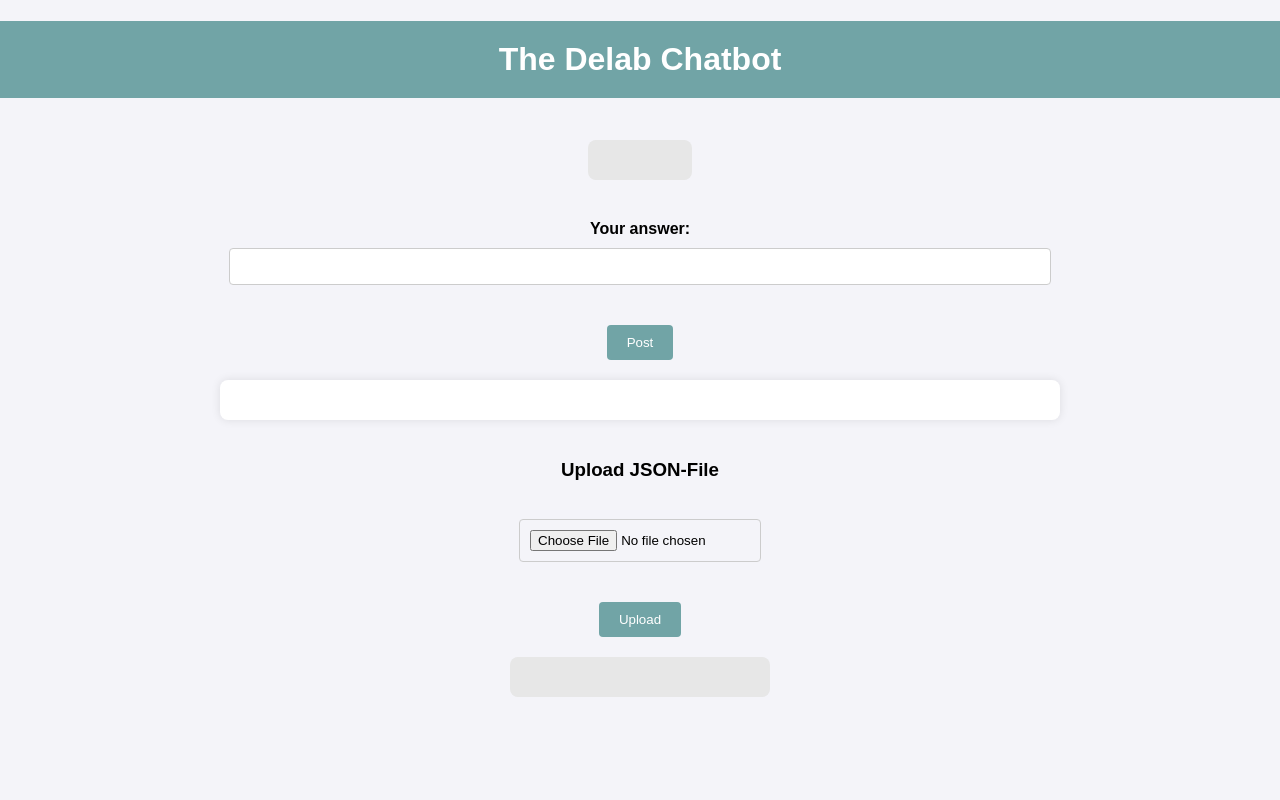
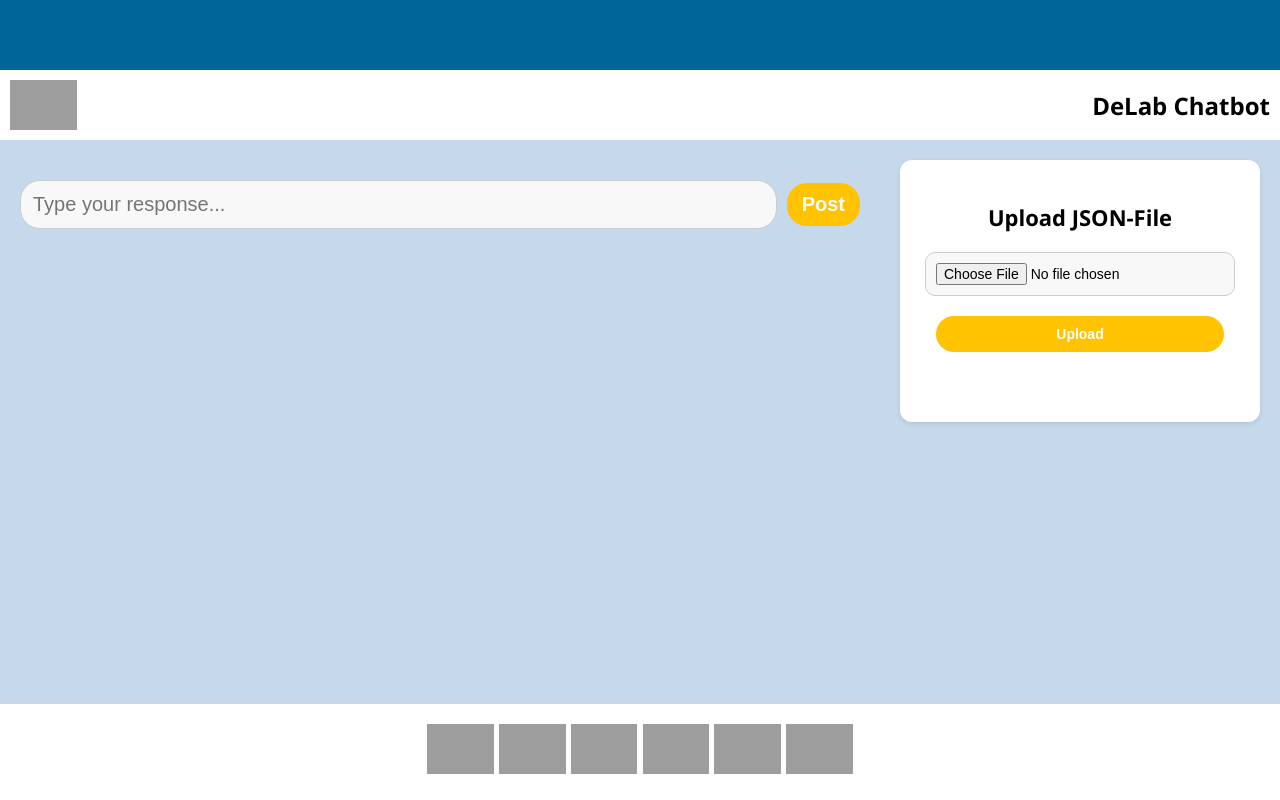
Before and after one commit to pvonderhaar/Delab_Chatbot, a Django app: template django_chatbot/templates/chatbot/chat_temp.html in a window 1280 px wide; the page is wider, and only the part inside the window is pictured. Run offline with Django 5.2, Linux system fonts and the light colour scheme; the template is opened without the code that fills it, so the values that code supplies are empty; grey boxes are pictures that could not be loaded.

Commit message:
template for chatbot in delab design

```diff
--- a/django_chatbot/django_chatbot/settings.py
+++ b/django_chatbot/django_chatbot/settings.py
@@ -118,6 +118,10 @@ USE_TZ = True
 
 STATIC_URL = 'static/'
 
+STATICFILES_DIRS = [
+    os.path.join(BASE_DIR, "static"),
+]
+
 # Default primary key field type
 # https://docs.djangoproject.com/en/5.0/ref/settings/#default-auto-field
 
--- a/django_chatbot/templates/chatbot/chat_temp.html
+++ b/django_chatbot/templates/chatbot/chat_temp.html
@@ -5,130 +5,292 @@
     <meta name="viewport" content="width=device-width, initial-scale=1.0">
     <title>Delab Chatbot</title>
     <style>
+        /* General Styling */
         body {
-            font-family: Arial, sans-serif;
+            font-family: 'Segoe UI', Tahoma, Geneva, Verdana, sans-serif;
             margin: 0;
             padding: 0;
-            background-color: #f4f4f9;
+            background-color: #c6d9ec;
+            display: flex;
+            flex-direction: column;
+            height: 100vh;
+            font-size: 20px; /* Default font size for everything */
+        }
+        .normal-header {
+            background-color: #006699;
+            height: 30px;
+            width: 100%;
+            padding: 20px;
+            flex-shrink: 1;
+        }
+
+        h1 {
+            background-color: #ffffff;
+            color: black;
+            padding: 10px;
+            margin: 0;
+            display: flex; /* Flexbox aktivieren */
+            justify-content: space-between; /* Platziert den Inhalt mit Abstand */
+            align-items: center; /* Zentriert vertikal */
+            flex-shrink: 1;
+        }
+
+        .header-content {
+            display: flex;
+            width: 100%;
+            justify-content: space-between;
+            align-items: center;
+        }
+
+        .header-logo {
+            height: 40px; /* Beispielhöhe für das Bild */
+        }
+
+        .header-text {
+            font-size: 24px; /* Schriftgröße für den Text */
+        }
+
+        h3 {
+            font-size: 22px;
+        }
+
+        /* Layout */
+        .main-container {
+            display: flex;
+            width: 100%;
+            flex:1;
+        }
+
+        /* Chat Section */
+        .chat-container {
+            width: 70%;
+            padding: 20px;
+        }
+
+        .chat-box {
+            display: flex;
+            flex-direction: column;
+            gap: 10px;
+        }
+
+        .chat-message {
+            background-color: white;
+            padding: 15px;
+            border-radius: 12px;
+            box-shadow: 0 2px 5px rgba(0, 0, 0, 0.1);
+            width: 100%;
+            word-wrap: break-word;
+            font-size: 20px; /* Keep chat messages at 20px */
+        }
+
+        .chat-message strong {
+            color: #006699;
+        }
+
+        /* Loading Dots */
+        .loading-dots {
+            display: none;
+            font-size: 20px;
+            color: #555;
+            margin-top: 10px;
+            text-align: left;
+            padding-left: 10px;
+        }
+
+        /* Response Form */
+        .response-container {
+            margin-top: 20px;
+        }
+
+        .response-box {
+            display: flex;
+            align-items: center;
+            gap: 10px;
+        }
+
+        #user_input {
+            flex: 1;
+            padding: 12px;
+            border: 1px solid #ccc;
+            border-radius: 20px;
+            font-size: 20px; /* Input field at 20px */
+            background: #f8f8f8;
+        }
+
+        #postButton {
+            padding: 10px 15px;
+            background-color: #FFC300;
+            color: white;
+            border: none;
+            border-radius: 20px;
+            cursor: pointer;
+            font-size: 20px; /* Post button at 20px */
+            font-weight: bold;
+            transition: background 0.3s;
+        }
+
+        #postButton:hover {
+            background-color: #006699;
+        }
+
+        /* Upload Section (Unchanged) */
+        .upload-container {
+            width: 30%;
+            padding: 20px;
+            display: flex;
+            justify-content: center;
+            align-items: flex-start;
+        }
+
+        .upload-box {
+            background: white;
+            padding: 20px;
+            border-radius: 12px;
+            box-shadow: 0 2px 5px rgba(0, 0, 0, 0.1);
+            text-align: center;
+            width: 100%;
             display: flex;
             flex-direction: column;
             align-items: center;
-            height: 100vh;
+            gap: 10px;
         }
 
-        h1 {
-            background-color: #71a4a6;
-            color: white;
-            padding: 20px;
-            text-align: center;
-            width: 150%;
-            box-sizing: border-box;
+        .upload-box h3 {
+            margin-bottom: 10px;
         }
 
-        .container {
+        .file-input-wrapper {
+            width: 100%;
             display: flex;
             flex-direction: column;
+            gap: 10px;
             align-items: center;
-            text-align: left;
         }
 
-        p {
-            margin: 20px;
-            padding: 20px;
-            background-color: #e7e7e7;
-            border-radius: 8px;
-            width: 80%;
-            max-width: 800px;
+        input[type="file"] {
+            width: 90%;
+            padding: 10px;
+            border: 1px solid #ccc;
+            border-radius: 10px;
+            font-size: 14px; /* Keep original */
+            background: #f8f8f8;
+            text-align: center;
+            margin-bottom: 10px;
         }
 
-        form {
-            display: flex;
-            flex-direction: column;
-            align-items: center;
-            margin-top: 20px;
-            width: 80%;
-            max-width: 800px;
+        #uploadButton {
+            width: 90%;
+            margin-top: 10px;
+            padding: 10px;
+            background-color: #FFC300;
+            color: white;
+            border: none;
+            border-radius: 20px;
+            cursor: pointer;
+            font-size: 14px; /* Keep original */
+            font-weight: bold;
+            transition: background 0.3s;
         }
 
-        label {
-            margin-bottom: 10px;
-            font-weight: bold;
+        #uploadButton:hover {
+            background-color: #006699;
+        }
+        footer {
+            background-color: #ffffff;
+            color: white;
+            text-align: center;
+            padding: 20px;
+            margin-top: 20px;
+            flex-shrink: 0;
         }
 
-        input[type="text"],
-        input[type="file"] {
-            padding: 10px;
-            margin-bottom: 20px;
-            width: 100%;
-            border: 1px solid #ccc;
-            border-radius: 4px;
-        }
-
-        button {
-            padding: 10px 20px;
-            background-color: #71a4a6;
-            color: white;
-            border: none;
-            border-radius: 4px;
-            cursor: pointer;
+        .footer-content p {
+            font-size: 18px;
+            margin-bottom: 10px;
             margin-top: 20px;
         }
 
-        button:hover {
-            background-color: #496a6b;
+        .footer-logos {
+            display: flex;
+            justify-content: left;
+            gap: 20px;
         }
 
-        #answer {
-            margin: 20px;
-            padding: 20px;
-            background-color: #fff;
-            border-radius: 8px;
-            box-shadow: 0 0 10px rgba(0, 0, 0, 0.1);
-            width: 80%;
-            max-width: 800px;
+        .footer-logos img {
+            height: 10px !important;
         }
+
     </style>
+
 </head>
 <body>
-    <h1>The Delab Chatbot</h1>
-    <div class="container">
-        <p>
+    {% load static %}
+    <header class="normal-header"></header>
+
+    <h1>
+        <div class="header-content">
+            <img src="{% static 'images/Delab-logo.jpg' %}" class="header-logo" style="height: 50px; width: auto;">
+            <span class="header-text">DeLab Chatbot</span>
+        </div>
+    </h1>
+
+    <div class="main-container">
+        <!-- Left Side: Chat & Response -->
+        <div class="chat-container">
+            <div class="chat-box" id="chatBox">
                 {% for index, content in context_items %}
                     {% for author, text in content.items %}
-                    <strong>{{ author }}:</strong> {{ text }} <br><br>
+                        <div class="chat-message">
+                            <strong>User {{ author|add:1  }}:</strong> {{ text }}
+                        </div>
                     {% endfor %}
                 {% endfor %}
-        </p>
             </div>
 
-    <!-- Chatbot Form -->
-    <form id="chatForm">
-        {% csrf_token %}
-        <label for="user_input">Your answer:</label>
-        <input type="text" id="user_input" name="user_input">
-        <button type="submit">Post</button>
-    </form>
+            <!-- Loading Dots (Above Response Box) -->
+            <div class="loading-dots" id="loadingDots">...</div>
 
-    <div id="answer"></div>
+            <!-- Response Form -->
+            <div class="response-container">
+                <div class="response-box">
+                    <input type="text" id="user_input" name="user_input" placeholder="Type your response...">
+                    <button id="postButton">Post</button>
+                </div>
+            </div>
+        </div>
 
-    <!-- JSON Upload Form -->
-    <div class="container">
+        <!-- Right Side: Upload -->
+        <div class="upload-container">
+            <div class="upload-box">
                 <h3>Upload JSON-File</h3>
                 <form id="uploadForm">
                     {% csrf_token %}
                     <input type="file" id="jsonFile" name="jsonFile" accept=".json">
-            <button type="submit">Upload</button>
+                    <button id="uploadButton" class="blue-button" type="submit">Upload</button>
                 </form>
                 <p id="uploadStatus"></p>
             </div>
+        </div>
+    </div>
 
     <script>
-        // Chatbot Form Submission
-        const chatForm = document.getElementById('chatForm');
-        chatForm.addEventListener('submit', async function(event) {
-            event.preventDefault();
+        document.getElementById('postButton').addEventListener('click', async function() {
+            const userInput = document.getElementById('user_input').value;
+            if (!userInput.trim()) return; // Prevent empty messages
 
-            const userInput = document.getElementById('user_input').value;
+            const chatBox = document.getElementById('chatBox');
+            const loadingDots = document.getElementById('loadingDots');
+
+            // Display user's message immediately
+            const userMessage = document.createElement('div');
+            userMessage.classList.add('chat-message');
+            userMessage.innerHTML = `<strong>You:</strong> ${userInput}`;
+            chatBox.appendChild(userMessage);
+            document.getElementById('user_input').value = ""; // Clear input field
+
+            // Show loading dots while waiting for bot response
+            loadingDots.style.display = "block";
+
             const csrfToken = document.querySelector('input[name="csrfmiddlewaretoken"]').value;
 
             const response = await fetch("{% url 'ask' %}", {
@@ -141,38 +303,30 @@
             });
 
             const data = await response.json();
-            document.getElementById('answer').innerHTML = data.answer;
-        });
 
-        // JSON Upload Form Submission
-        const uploadForm = document.getElementById('uploadForm');
-        uploadForm.addEventListener('submit', async function(event) {
-            event.preventDefault();
+            // Hide loading dots
+            loadingDots.style.display = "none";
 
-            const fileInput = document.getElementById('jsonFile');
-            const file = fileInput.files[0];
+            // Display bot's response in the chat
+            const botMessage = document.createElement('div');
+            botMessage.classList.add('chat-message');
+            botMessage.innerHTML = `<strong>Chatbot:</strong> ${data.answer}`;
+            chatBox.appendChild(botMessage);
 
-            if (!file) {
-                document.getElementById('uploadStatus').innerText = "Bitte eine JSON-Datei auswählen!";
-                return;
-            }
-
-            const formData = new FormData();
-            formData.append('jsonFile', file);
-
-            const csrfToken = document.querySelector('input[name="csrfmiddlewaretoken"]').value;
-
-            const response = await fetch("{% url 'upload_json' %}", {
-                method: 'POST',
-                headers: {
-                    'X-CSRFToken': csrfToken
-                },
-                body: formData
-            });
-
-            const result = await response.json();
-            document.getElementById('uploadStatus').innerText = result.message;
+            // Auto-scroll to latest message
+            chatBox.scrollTop = chatBox.scrollHeight;
         });
     </script>
+    <footer>
+        <div class="footer-container">
+            <img src="{% static 'images/ARGtech-logo.png' %}" style="height: 50px; width: auto;">
+            <img src="{% static 'images/NewEthos-logo.jpg' %}" style="height: 50px; width: auto;">
+            <img src="{% static 'images/UniGoettingen-logo.png' %}" style="height: 50px; width: auto;">
+            <img src="{% static 'images/UniMaastricht-logo.png' %}" style="height: 50px; width: auto;">
+            <img src="{% static 'images/UniPassau-logo.png' %}" style="height: 50px; width: auto;">
+            <img src="{% static 'images/VolkswagenStiftung-logo.png' %}" style="height: 50px; width: auto;">
+        </div>
+    </footer>
+
 </body>
 </html>
```
Also changed, not shown: django_chatbot/db.sqlite3, 1 other file. Lines whose indentation alone changed are shown as unchanged.
